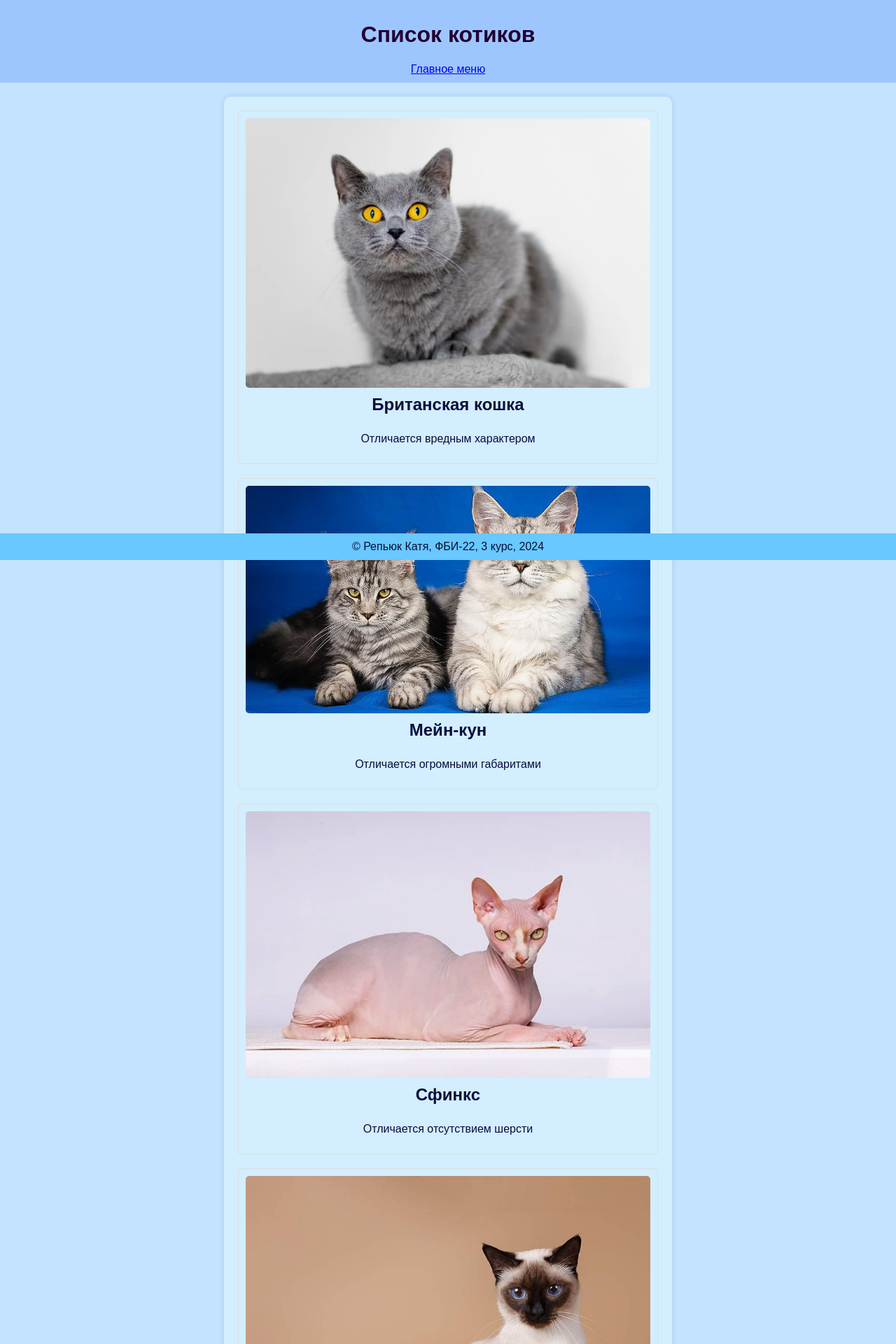
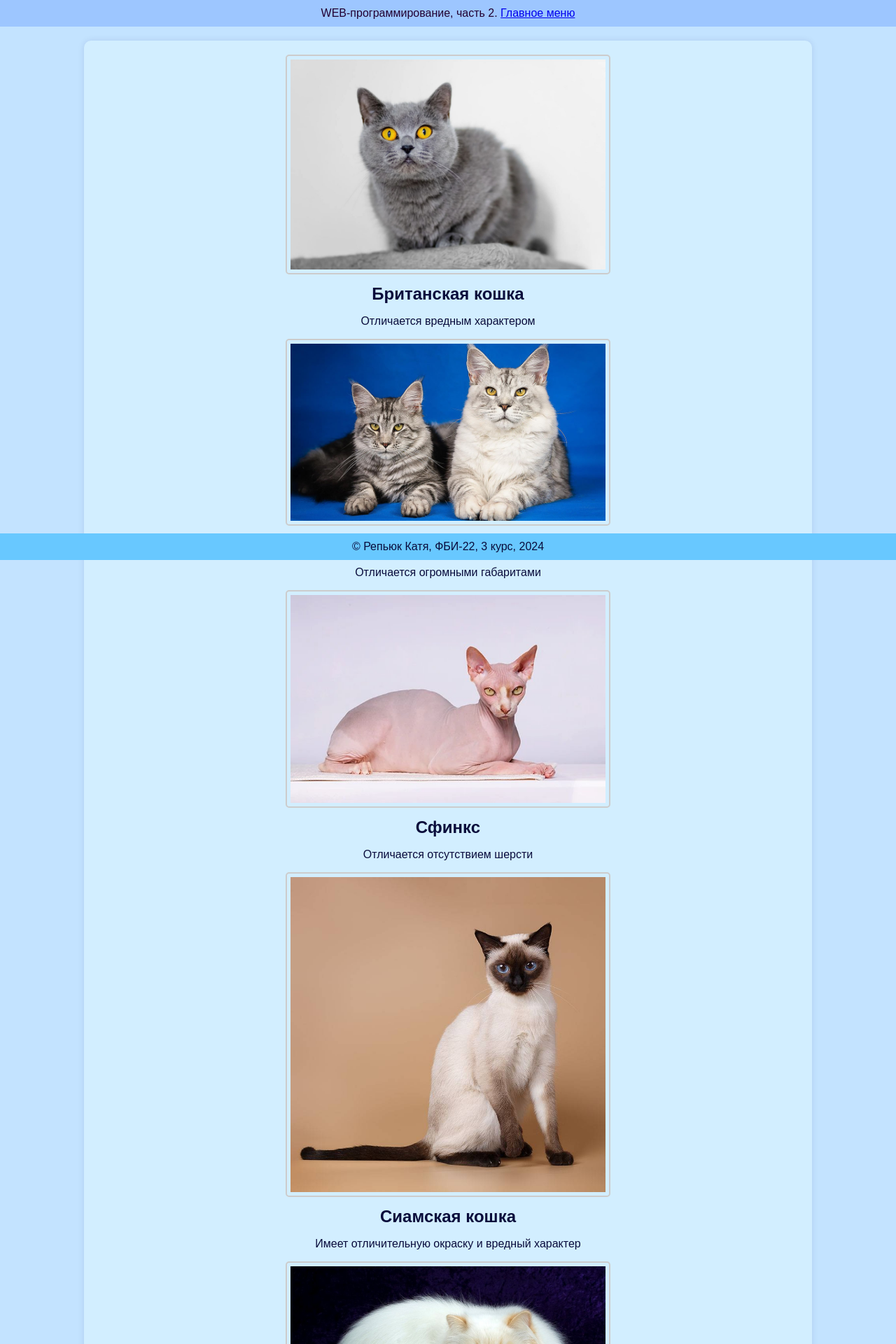
Before and after one commit to krepuk/web-programming-labs-2, a Flask app: page /lab2/cats in a window 1280 px wide. Shown: the top 1920 px of the page at 70% size. Run offline with Flask 3, Linux system fonts and the light colour scheme.

Commit message:
правки

```diff
--- a/app.py
+++ b/app.py
@@ -259,11 +259,6 @@ def error_418():
 </html>
 ''', 418
 
-@app.route('/lab1/trigger_error')
-def null_error():
-    result = 1 / 0
-    return str(result)
-
 @app.errorhandler(500)
 def server_error(e):
     css_path = url_for("static", filename="404.css")
@@ -272,7 +267,7 @@ def server_error(e):
 <html>
     <head>
         <title>Ошибка 500</title>
-        <link rel="stylesheet" type="text/css" href="{css_path}">
+        <link rel="stylesheet" type="text/css" href="{ css_path }">
     </head>
     <body>
         <div class="error-container">
@@ -282,6 +277,11 @@ def server_error(e):
     </body>
 </html>
 ''', 500
+
+@app.route('/lab1/trigger_error')
+def null_error():
+        return 1/0
+
 
 @app.route('/lab1/my_route')
 def my_route():
@@ -345,11 +345,14 @@ def add_flower(name):
     return f'''
 <!doctype html>
 <html>
+    <header>
+        <a href="/">Главное меню</a>
+    </header>
     <body>
-    <h1>Добавлен новый цветок</h1>
-    <p>Название нового цветка: {name} </p>
-    <p>Всего цветов: {len(flower_list)}</p>
-    <p>Полный список: {flower_list}</p>
+        <h1>Добавлен новый цветок</h1>
+        <p>Название нового цветка: {name} </p>
+        <p>Всего цветов: {len(flower_list)}</p>
+        <p>Полный список: {flower_list}</p>
     </body>
 </html>
 '''
@@ -439,7 +442,6 @@ def lab2():
     </body>
 </html>
 '''
-    return render_template('lab2.html')
 
 @app.route('/lab2/filters')
 def filters():
--- a/static/main.css
+++ b/static/main.css
@@ -26,8 +26,8 @@ main {
     background-color: #d2eeff;
     border-radius: 10px;
     box-shadow: 0 0 10px rgba(11, 3, 88, 0.1);
-    width: 80%;
-    max-width: 600px;
+    width: 100%;
+    max-width: 1000px;
 }
 
 footer {
@@ -57,3 +57,17 @@ th, td {
  th {
     background-color: #9bd7ff;
 }
+
+
+img{
+    width: 450px;
+    border-radius: 5px;
+    border: 2px solid #ccc;
+    padding: 5px;
+}
+h2 {
+            margin: 10px;
+}
+.cat-card {
+     text-align: center;
+}
--- a/templates/base.html
+++ b/templates/base.html
@@ -1,4 +1,3 @@
-{% extends "base.html" %}
 <!DOCTYPE html>
 <html lang="en">
 <head>
@@ -6,7 +5,7 @@
     <meta name="viewport" content="width=device-width, initial-scale=1.0">
     <title>Репьюк Катя.{% block lab %}{% endblock %}</title>
     <link rel="stylesheet" href="{{ url_for('static', filename='main.css') }}">
-    <link rel="icon" href="{ url_for('static', filename='favicon.ico')}">
+    <link rel="icon" href="{{ url_for('static', filename='favicon.ico') }}">
 </head>
 <body>
     <header>
@@ -14,7 +13,6 @@
         <a href="/">Главное меню</a>
     </header>
     <main>
-        <a href="/">Главное меню</a>
         {% block main %}{% endblock %}
     </main>
     <footer>
--- a/templates/cats.html
+++ b/templates/cats.html
@@ -1,11 +1,8 @@
-<!DOCTYPE html>
-<html lang="en">
-<head>
-    <meta charset="UTF-8">
-    <meta name="viewport" content="width=device-width, initial-scale=1.0">
-    <title>Репьюк Катя</title>
-    <link rel="stylesheet" href="{{ url_for('static', filename='main.css') }}">
-    <link rel="icon" href="{{ url_for('static', filename='favicon.ico')}}">
+{% extends "base.html" %}
+
+{% block title %}Список котиков{% endblock %}
+
+{% block additional_styles %}
     <style>
         .cat-card {
             display: flex;
@@ -13,13 +10,14 @@
             align-items: center;
             margin-bottom: 20px;
             padding: 10px;
-            border: 1px solid #ddd;
             border-radius: 5px;
         }
         .cat-card img {
-            max-width: 100%;
-            height: auto;
+            width: 150px; /* Устанавливаем ширину изображения */
+            height: auto; /* Автоматически подстраиваем высоту */
             border-radius: 5px;
+            border: 2px solid #ccc; /* Добавляем рамку */
+            padding: 5px; /* Добавляем отступ внутри рамки */
         }
         .cat-card h2 {
             margin: 10px 0;
@@ -28,13 +26,9 @@
             text-align: center;
         }
     </style>
-</head>
-<body>
-    <header>
-        <h1>Список котиков</h1>
-        <a href="/">Главное меню</a>
-    </header>
-    <main>
+{% endblock %}
+
+{% block main %}
     {% for cat in cats %}
     <div class="cat-card">
         <img src="{{ url_for('static', filename=cat.image) }}" alt="{{ cat.name }}">
@@ -42,9 +36,4 @@
         <p>{{ cat.description }}</p>
     </div>
     {% endfor %}
-    </main>
-    <footer>
-        &copy; Репьюк Катя, ФБИ-22, 3 курс, 2024
-    </footer>
-</body>
-</html>
+{% endblock %}
```
Also changed, not shown: templates/books.html (+6 -20 lines). Lines whose indentation alone changed are shown as unchanged.
